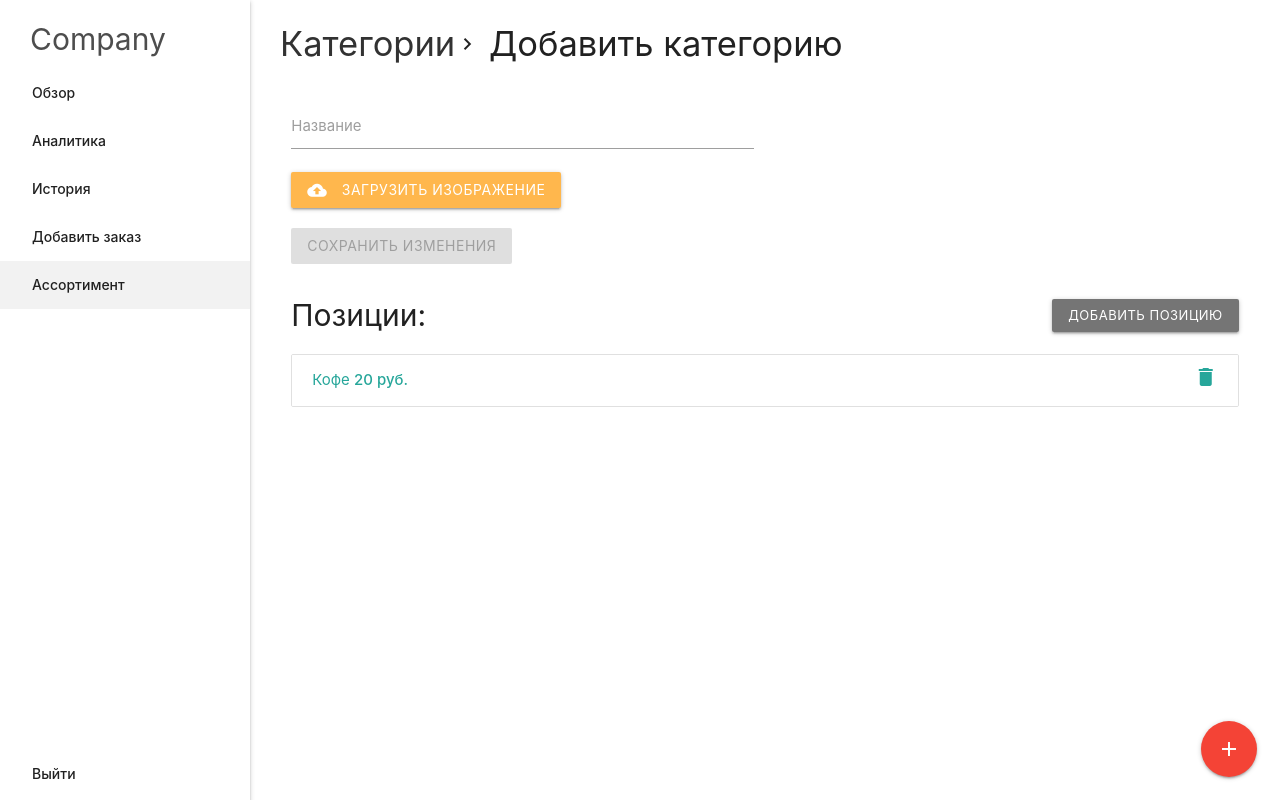
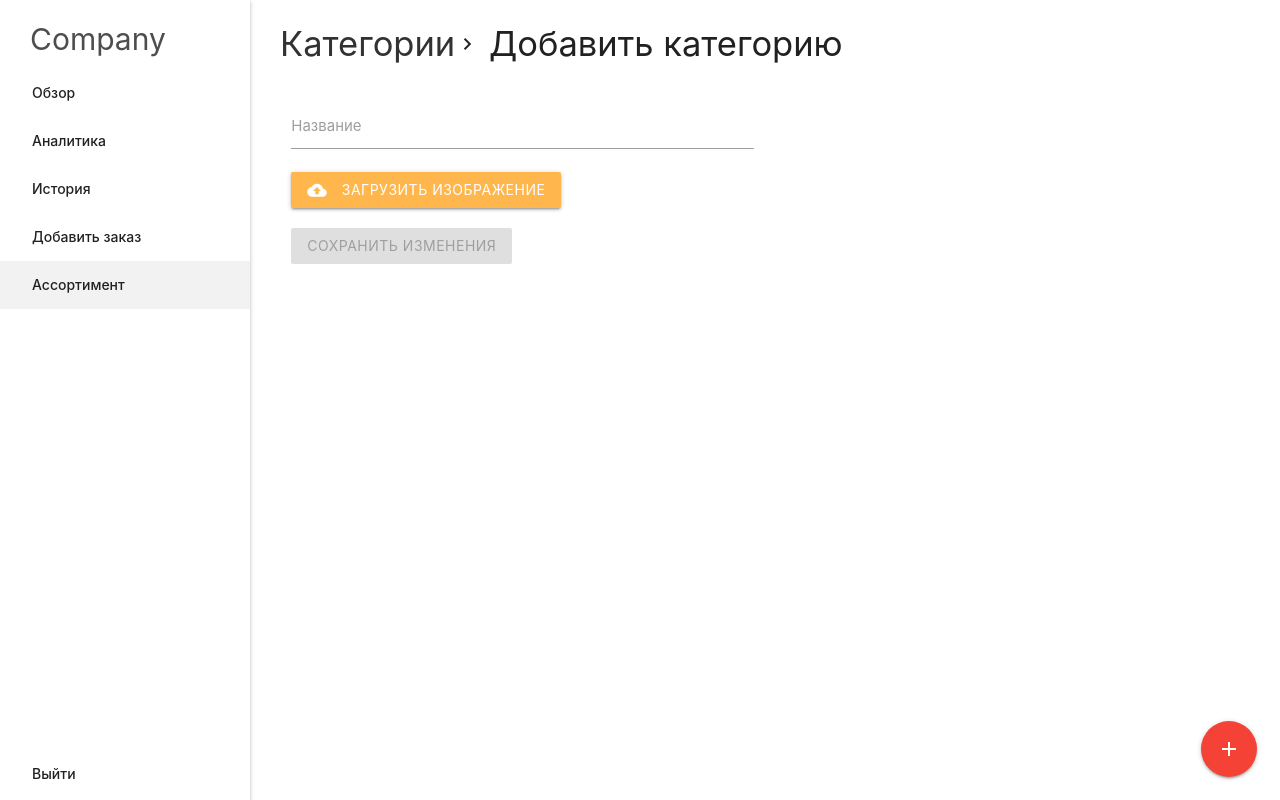
Before and after one commit to de4ev/crm_system, an Angular app in the folder client/: page /categories/new in a window 1280 px wide. Built offline with nearby package versions, Linux system fonts and the light colour scheme; sample sign-in values are in the browser's storage.

Commit message:
positions form component

```diff
--- a/client/src/app/categories-page/categories-form/categories-form.component.html
+++ b/client/src/app/categories-page/categories-form/categories-form.component.html
@@ -75,4 +75,9 @@
   </div>
 </div>
 
-<app-positions-form></app-positions-form>
+<app-positions-form
+  [categoryId]="category._id"
+  *ngIf="category?._id"
+>
+
+</app-positions-form>
--- a/client/src/app/categories-page/categories-form/positions-form/positions-form.component.html
+++ b/client/src/app/categories-page/categories-form/positions-form/positions-form.component.html
@@ -7,16 +7,30 @@
 			</button>
 		</div>
 
-      <div class="collection">
-          <a class="collection-item collection-item-icon">
+		<div *ngIf="!loading; else loader">
+			<div
+				class="collection"
+				*ngIf="positions.length !== 0; else empty"
+			>
+				<a
+					*ngFor="let position of positions"
+					class="collection-item collection-item-icon"
+				>
 					<span>
-                  Кофе <strong>20 руб.</strong>
+						{{position.name}} <strong>{{position.cost}} руб.</strong>
 					</span>
 					<span>
 						<i class="material-icons">delete</i>
 					</span>
 				</a>
 			</div>
+			<ng-template #empty>
+				<div class="center">В категории позиций нет</div>
+			</ng-template>
+		</div>
+		<ng-template #loader>
+			<app-loader ></app-loader>
+		</ng-template>
 	</div>
 </div>
 
--- a/client/src/app/categories-page/categories-form/positions-form/positions-form.component.ts
+++ b/client/src/app/categories-page/categories-form/positions-form/positions-form.component.ts
@@ -1,4 +1,6 @@
-import { Component, OnInit } from '@angular/core';
+import { Component, OnInit, Input } from '@angular/core';
+import { PositionService } from 'src/app/shared/services/positions.service';
+import { Position } from 'src/app/shared/interfaces';
 
 @Component({
   selector: 'app-positions-form',
@@ -7,9 +9,21 @@ import { Component, OnInit } from '@angular/core';
 })
 export class PositionsFormComponent implements OnInit {
 
-  constructor() { }
+  positions: Position[] = []
+  loading = false
+
+  @Input('categoryId') categoryId: string;
+  constructor(
+    private positionService: PositionService
+  ) { }
 
   ngOnInit() {
+    this.loading = true
+    this.positionService.fetch(this.categoryId)
+      .subscribe(
+        positions => {
+          this.positions = positions
+          this.loading = false
+        })
   }
-
 }
--- /dev/null
+++ b/client/src/app/shared/services/positions.service.ts
@@ -0,0 +1,16 @@
+import { HttpClient } from "@angular/common/http";
+import { Injectable } from "@angular/core";
+import { Position } from "../interfaces";
+import { Observable } from "rxjs";
+
+@Injectable({
+    providedIn: 'root'
+})
+export class PositionService {
+    constructor(private http: HttpClient) {
+    }
+
+    fetch(categoryId: string): Observable<Position[]> {
+        return this.http.get<Position[]>(`/api/position/${categoryId}`)
+    }
+}
```
Lines whose indentation alone changed are shown as unchanged.
